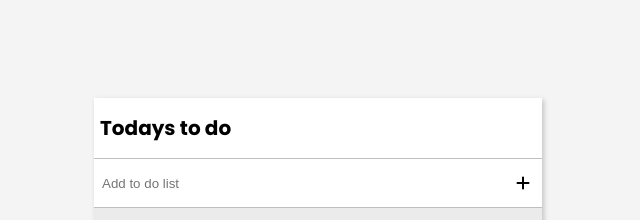
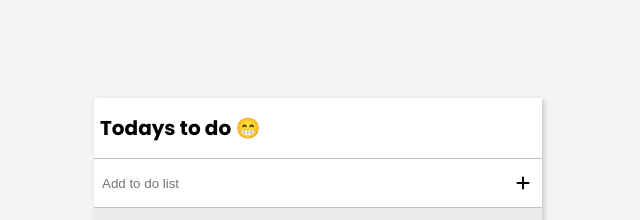
Before and after one commit to isume295/review-To-do-list, a website built with webpack: page src/index.html in a window 1280 px wide. Shown: the part 242-462 px from the top of the page, 322-962 px from the left. Built offline with nearby package versions, Linux system fonts and the light colour scheme; files whose address does not match are found by name.

Commit message:
add emoji

```diff
--- a/src/index.html
+++ b/src/index.html
@@ -12,7 +12,7 @@
         <div class="main-container">
             <label class="error">error</label>
         <div class="list-container">
-            <h1 class="title">Todays to do</h1>
+            <h1 class="title">Todays to do 😁</h1>
             <form class="add">
                 <input class="new-task" type="text" name="task" placeholder="Add to do list"/>
                 <button class="add-list" type="submit"><i class="fa-solid fa-plus"></i></button>
```
Also changed, not shown: dist/index.html, dist/main.bundle.js.
